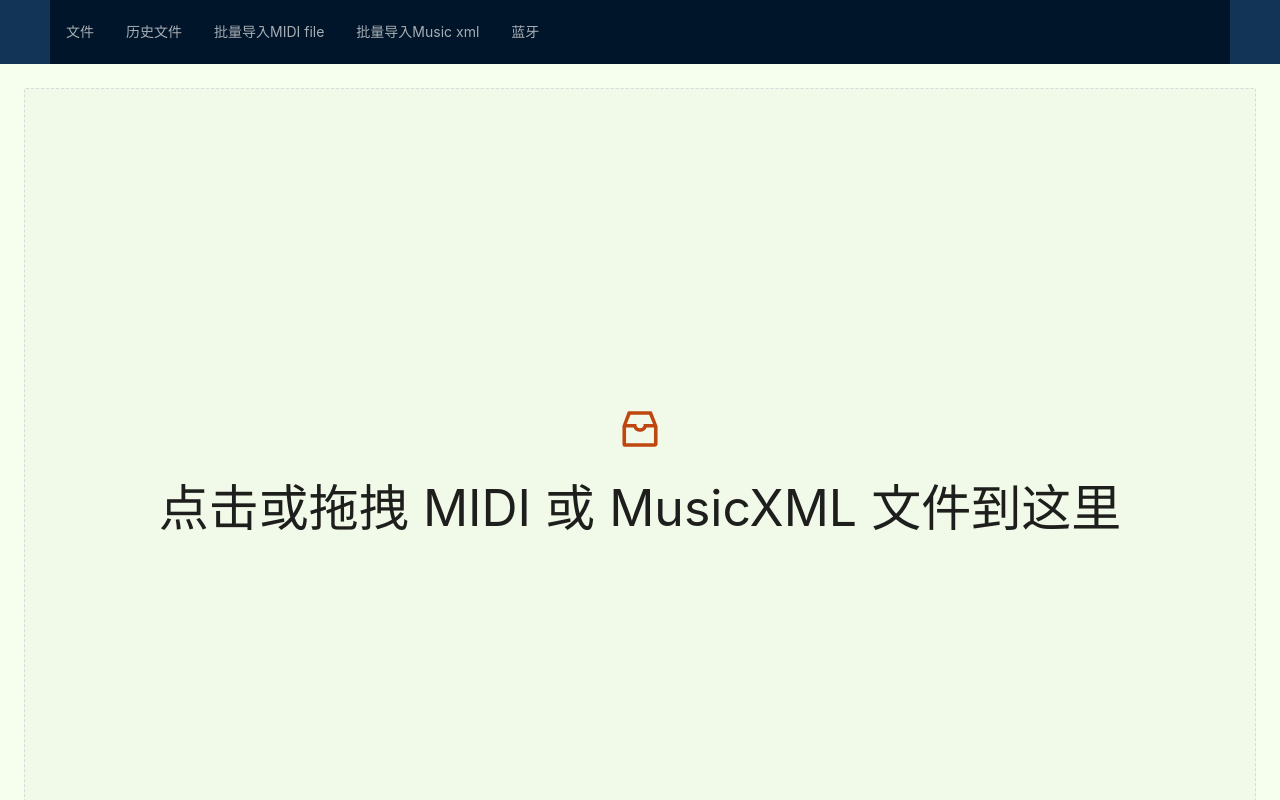
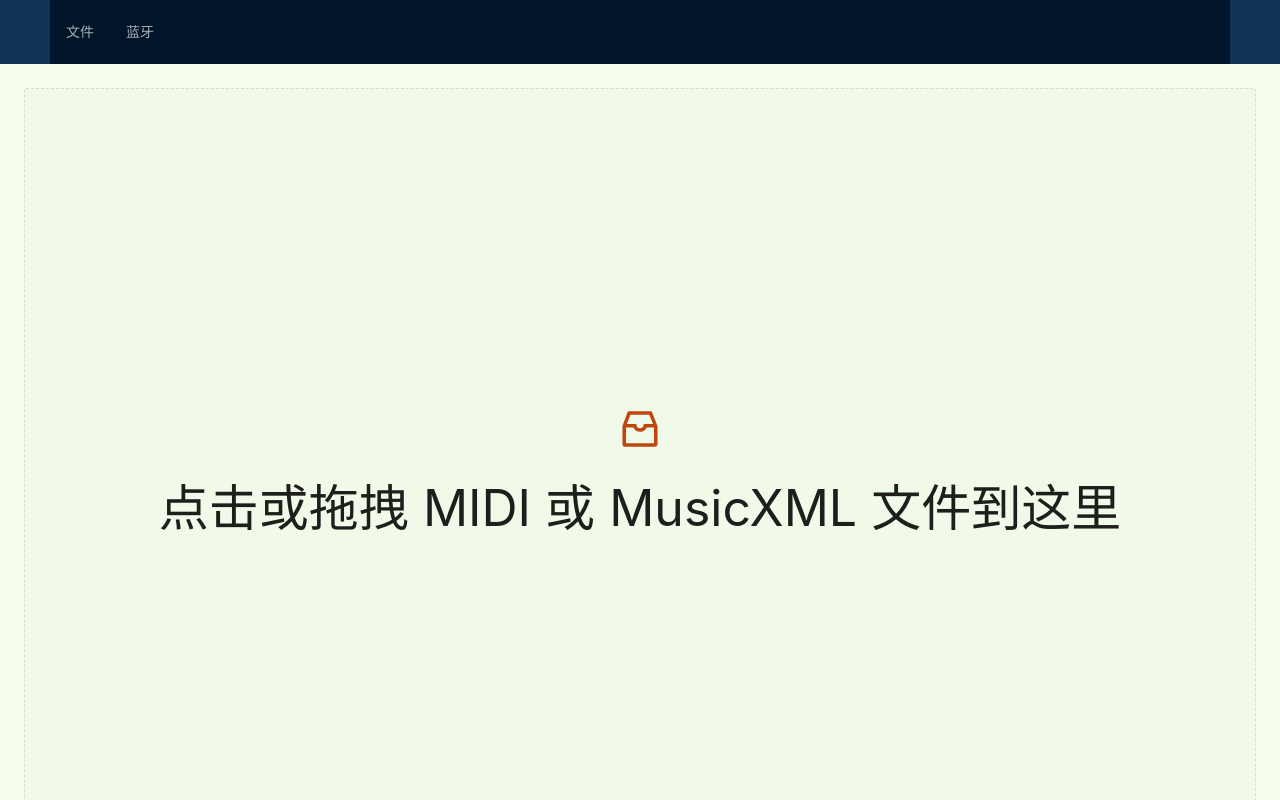
Before and after one commit to KewwyXu/SunSheetMusic, a React app: page / in a window 1280 px wide. Shown: the top 800 px of the page. Built offline with nearby package versions, Linux system fonts and the light colour scheme.

Commit message:
hide unavailable menu items

```diff
--- a/src/components/Header/OpenFile/useOpenFile.ts
+++ b/src/components/Header/OpenFile/useOpenFile.ts
@@ -41,10 +41,10 @@ export const useOpenFile = (props: UseOpenMIDIFileProps) => {
             label: '打开 MIDI 或 MusicXML 文件',
             onClick: handleOpenFolder,
          },
-         {
-            key: 'SaveMusicSheet',
-            label: '保存五线谱',
-         },
+         // {
+         //    key: 'SaveMusicSheet',
+         //    label: '保存五线谱',
+         // },
       ],
    };
 
--- a/src/components/Header/useHeader.ts
+++ b/src/components/Header/useHeader.ts
@@ -12,18 +12,18 @@ export const useHeader = (props: HeaderProps) => {
 
    const menuItems: GenericItemType[] = [
       openFile.OpenFileMenuItem,
-      {
-         label: '历史文件',
-         key: 2,
-      },
-      {
-         label: '批量导入MIDI file',
-         key: 3,
-      },
-      {
-         label: '批量导入Music xml',
-         key: 4,
-      },
+      // {
+      //    label: '历史文件',
+      //    key: 2,
+      // },
+      // {
+      //    label: '批量导入MIDI file',
+      //    key: 3,
+      // },
+      // {
+      //    label: '批量导入Music xml',
+      //    key: 4,
+      // },
       bluetooth.bluetoothMenuItem,
    ];
 
```
